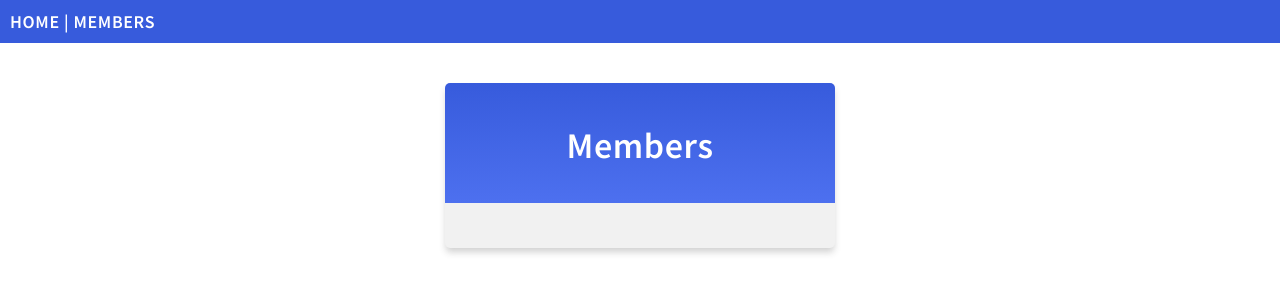
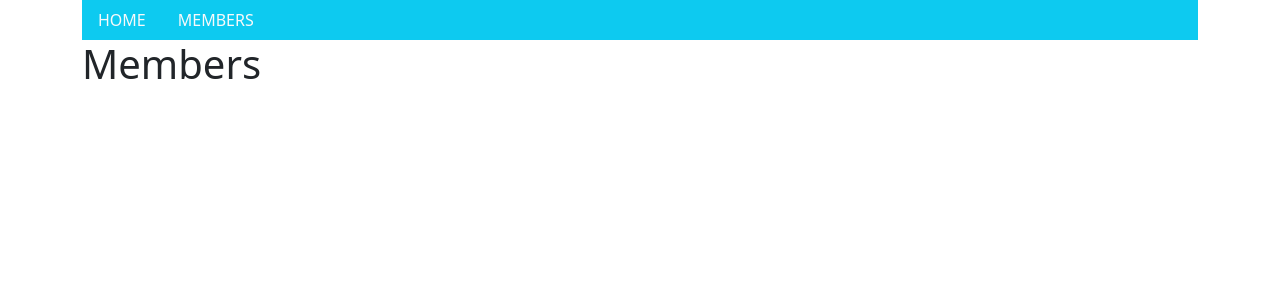
Before and after one commit to Jeanbg33/curso_python_4_django_23ago25, a Django app: page /members/ in a window 1280 px wide. Shown: the top 300 px of the page. Run offline with Django 5.2, Linux system fonts and the light colour scheme; some libraries are stand-ins or nearby versions.

Commit message:
Feat: FIN

```diff
--- a/my_tennis_club/members/templates/all_members.html
+++ b/my_tennis_club/members/templates/all_members.html
@@ -7,7 +7,7 @@
     <h1>Members</h1>
     <ul>
       {% for x in mymembers %}
-        <li onclick="window.location = 'details/{{ x.id }}'">{{ x.firstname }} {{ x.lastname }}</li>
+        <li onclick="window.location = 'details/{{ x.slug }}'">{{ x.firstname }} {{ x.lastname }}</li>
       {% endfor %}
     </ul>
   </div>
--- a/my_tennis_club/members/templates/master.html
+++ b/my_tennis_club/members/templates/master.html
@@ -1,19 +1,25 @@
-{% load static %}
 <!DOCTYPE html>
 <html>
 <head>
-  <link rel="stylesheet" href="{% static 'mystyles.css' %}">
   <title>{% block title %}{% endblock %}</title>
+  {% load bootstrap5 %}
+  {% bootstrap_css %}
+  {% bootstrap_javascript %}
 </head>
 <body>
 
-<div class="topnav">
-  <a href="/">HOME</a> |
-  <a href="/members">MEMBERS</a>
+<div class="container">
+  <ul class="nav bg-info">
+    <li class="nav-item">
+      <a class="nav-link link-light" href="/">HOME</a>
+    </li>
+    <li class="nav-item">
+      <a class="nav-link link-light" href="/members">MEMBERS</a>
+    </li>
+  </ul>
+
+  {% block content %}
+  {% endblock %}
 </div>
-
-{% block content %}
-{% endblock %}
-
 </body>
 </html>
--- a/my_tennis_club/members/urls.py
+++ b/my_tennis_club/members/urls.py
@@ -1,10 +1,10 @@
 from django.urls import path
 from . import views
 
+
 urlpatterns = [
+    path('', views.main, name='main'),
     path('members/', views.members, name='members'),
-    path('members/details/<int:id>', views.details, name='details'),
-    path('', views.main, name = 'main'),
+    path('members/details/<slug:slug>', views.details, name='details'),
     path('testing/', views.testing, name='testing'),
-
 ]
--- a/my_tennis_club/members/views.py
+++ b/my_tennis_club/members/views.py
@@ -10,8 +10,8 @@ def members(request):
   }
   return HttpResponse(template.render(context, request))
 
-def details(request, id):
-  mymember = Member.objects.get(id=id)
+def details(request, slug):
+  mymember = Member.objects.get(slug=slug)
   template = loader.get_template('details.html')
   context = {
     'mymember': mymember,
@@ -89,10 +89,10 @@ def testing(request):
 '''
 
 
+
 def testing(request):
-  mydata = Member.objects.filter(firstname__startswith='m').values()
   template = loader.get_template('template.html')
   context = {
-    'mymembers': mydata,
+    'fruits': ['Apple', 'Banana', 'Cherry'],
   }
   return HttpResponse(template.render(context, request))
--- a/my_tennis_club/my_tennis_club/settings.py
+++ b/my_tennis_club/my_tennis_club/settings.py
@@ -36,7 +36,8 @@ INSTALLED_APPS = [
     'django.contrib.sessions',
     'django.contrib.messages',
     'django.contrib.staticfiles',
-    'members'
+    'members',
+    'bootstrap5'
 ]
 
 MIDDLEWARE = [
```
Also changed, not shown: my_tennis_club/members/admin.py (line endings or trailing spaces).
